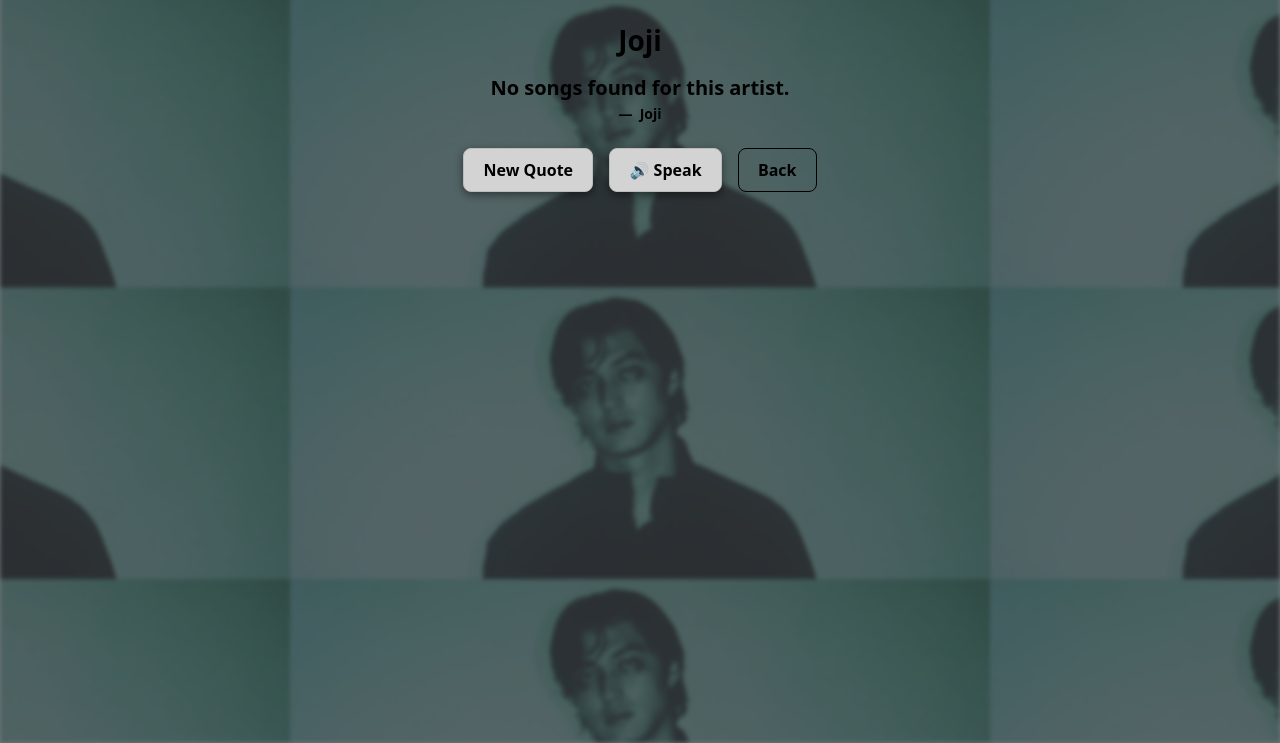
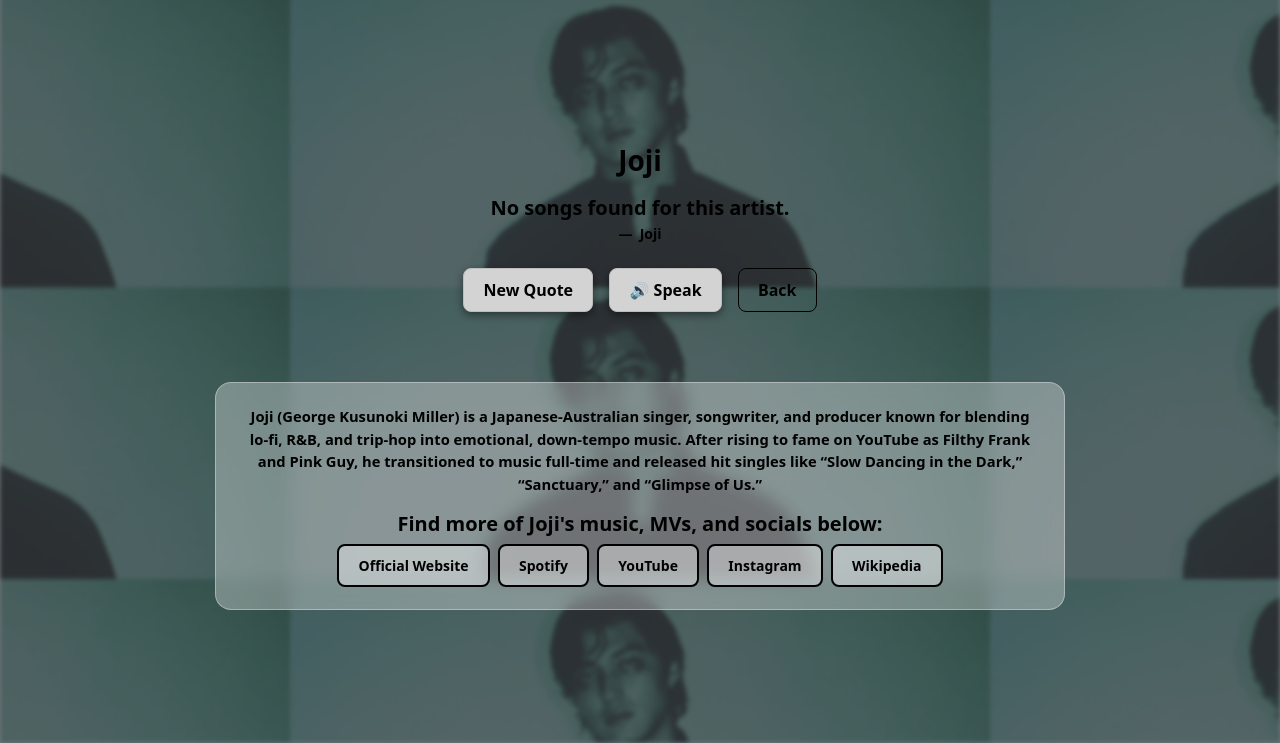
Before and after one commit to aptgarcia/205ArtistProject, a Flask app: page /celebrity/joji in a window 1280 px wide. Shown: the part 57-800 px from the top of the page. Run offline with Flask 3, Linux system fonts and the light colour scheme; data that the repository does not hold is empty.

Commit message:
Added more adjustments for joji.html webpage inlcuding an about panel/ linking Joji's socials(Youtube, Spotifty, Instagram, Wikipedia and  and updated notes/comments for app.py/site.css where ChatGPT helped guide and fix bugs with the webpage. All code was reviewed, adapted, and integrated by our project team before finalizing the project.

```diff
--- a/app.py
+++ b/app.py
@@ -1,3 +1,15 @@
+#NOTE:
+#Some helper functions and logic in this backend app.py were developed with assistance from ChatGPT.
+#This includes structuring the Genius API calls, handling primary-artist filtering,
+#and correctly implementing the BeautifulSoup lyric-scraping function(there were alot of problems/bugs
+#with this function).
+# #These features required concepts more advanced than what we covered, including:
+# - calling the Genius API and handling dynamic JSON responses that change based on artist,
+#   song selection, or API search results,
+# - and performing HTML scraping with BeautifulSoup to extract lyric text from Genius webpages
+#   by locating specific HTML containers (<div data-lyrics-container="true">) and cleaning the output.,
+# so ChatGPT was used to help guide and fix bugs for these portions of the implementation.
+# All code was reviewed, adapted, and integrated by our project team before finalizing this project.
 from flask import Flask, render_template, jsonify, abort
 import requests
 import random
@@ -18,7 +30,7 @@ GENIUS_API_URL = "https://api.genius.com"
 GENIUS_TOKEN = "ZIAi4fLqPeoMefSqzipUPYK9ryLD-wbcN81CvWy9m4xbKzDlXB7SAx4QPJ9VwbRO"
 
 
-def genius_get(path, **params):  #using genius API examples
+def genius_get(path, **params):  #using genius API examples from their documentation https://docs.genius.com/#resources-h1
     headers = {"Authorization": f"Bearer {GENIUS_TOKEN}"}
     resp = requests.get(f"{GENIUS_API_URL}{path}", headers=headers, params=params, timeout=10)
     resp.raise_for_status()
@@ -58,6 +70,13 @@ def get_artist_songs(artist_id: int, pages: int = 3):
     return songs
 
 
+#The lyric-scraping process combines the Genius API and BeautifulSoup.
+#The Genius API is used only to discover songs and retrieve their official
+#Genius webpage URLs (the API does not provide lyric text). Once we have the
+#correct URL for a song, BeautifulSoup loads the webpage and extracts the
+#actual lyric lines from <div data-lyrics-container="true"> elements.
+#This hybrid API + scraping approach is required because free Genius API
+#access does not include lyrical content.
 def scrape_two_lyric_lines(song_url: str):
     #Extract two consecutive lyric lines from the actual song lyrics only.
     #Uses Genius lyric containers (<div data-lyrics-container="true">) Skips section headers like [Chorus], [Verse 1], and very short filler lines.
--- a/static/css/site.css
+++ b/static/css/site.css
@@ -1,5 +1,6 @@
-/*This site.css page that created the genius-ish Theme for the navbar on each page, and styling for the home index.html page,
-background drifting collage for joji.html was guided/generated by ChatGPT */
+/*This site.css(cascading style sheet) was guided by ChatGPT and implemented the genius-ish Theme for
+the navbar on each page, and styling for the homepage artist card layout in index.html webpage,
+and background drifting collage/buttons for joji.html. */
 
 /* ===== Genius-ish Bright Theme (Navbar + Index) ===== */
 :root {
@@ -17,10 +18,8 @@ body {
     "Helvetica Neue", Arial, sans-serif;
 }
 
-/* ========================= */
-/* NAVBAR (applies everywhere) */
-/* ========================= */
 
+/* NAVBAR (applies on all webpages) */
 .genius-navbar {
   background-color: var(--g-yellow);
   border-bottom: 3px solid var(--g-black);
@@ -65,10 +64,8 @@ body {
   text-transform: uppercase;
 }
 
-/* ========================= */
+
 /* INDEX PAGE ONLY (home-page) */
-/* ========================= */
-
 body.home-page {
   background-color: var(--g-lightgrey);
   color: var(--g-black);
@@ -166,10 +163,7 @@ body.home-page .artist-card-top img {
 }
 
 
-/* ========================================= */
 /* JOJI PAGE — DARK / GRUNGY COLLAGE + VERTICAL DRIFT */
-/* ========================================= */
-
 body.joji-page {
   min-height: 100vh;
   position: relative;
@@ -213,10 +207,7 @@ body.joji-page .blockquote-footer {
   text-shadow: none !important; /* remove all halos */
 }
 
-/* ============================== */
-/* BUTTONS — dark unified theme   */
-/* ============================== */
-
+/* JOJI BUTTONS — dark theme   */
 body.joji-page #btn-new,
 body.joji-page #btn-tts {
   background-color: #d3d3d3;
@@ -254,3 +245,64 @@ body.joji-page a.btn-outline-dark:hover {
   from { background-position: center 0px; }
   to   { background-position: center 400px; }
 }
+
+/* ========================================= */
+/* JOJI PAGE — GLASS PANEL FOR ABOUT/LINKS  */
+/* ========================================= */
+
+body.joji-page .joji-panel {
+  background: rgba(255, 255, 255, 0.32);
+  backdrop-filter: blur(8px);
+  border-radius: 16px;
+  padding: 22px 28px;
+  margin-top: 35px;
+  margin-bottom: 30px;
+  max-width: 850px;
+  margin-left: auto;
+  margin-right: auto;
+  border: 1px solid rgba(255,255,255,0.35);
+}
+
+body.joji-page .joji-about-text {
+  font-size: 0.92rem;
+  line-height: 1.55;
+  font-weight: 700;
+  color: #000;
+}
+
+body.joji-page .joji-links-header {
+  font-weight: 900;
+  color: #000;
+  margin-top: 10px;
+}
+
+body.joji-page .joji-links-description {
+  font-size: 0.9rem;
+  color: #000;
+  margin-bottom: 15px;
+  font-weight: 600;
+}
+
+/* Make the link buttons look clean inside the glass panel */
+body.joji-page .joji-panel .btn-outline-dark {
+  border-width: 2px;
+  font-weight: 700;
+  color: #000 !important;
+  border-color: #000 !important;
+  background: rgba(255,255,255,0.4);
+}
+
+body.joji-page .joji-panel .btn-outline-dark:hover {
+  background: rgba(0,0,0,0.12);
+  color: #000 !important;
+}
+
+/* Push all Joji content downward so it sits nicely over the collage */
+body.joji-page .joji-content-wrapper {
+  margin-top: 120px;      /* adjust to 100–180px depending on your taste */
+}
+
+/* Push the glass panel down even more for visual balance */
+body.joji-page .joji-panel {
+  margin-top: 70px;       /* adjust to 50–120px for perfect centering */
+}
--- a/templates/finneas.html
+++ b/templates/finneas.html
@@ -2,7 +2,6 @@
 {% extends 'base.html' %}
 
 {% block content %}
-<!--  Keep/do not change anything above this line -->
 <style>
   body { background-color: tan; }
 </style>
@@ -68,12 +67,11 @@
     Back
   </a>
 </div>
-<!--  Keep/do not change anything below this line -->
 {% endblock %}
 
 {% block extra_scripts %}
 <script>
-  // Preferred TTS voice for Finneas
+  //Preferred TTS voice for Finneas
   window.preferredVoiceName = "Microsoft David - English (United States)";
 </script>
 {% endblock %}
--- a/templates/joji.html
+++ b/templates/joji.html
@@ -3,6 +3,9 @@
 {% block body_class %}joji-page{% endblock %}
 
 {% block content %}
+
+<!-- Wrapper to center all Joji content on the webpage-->
+<div class="joji-content-wrapper">
 
 <h1 class="h3 text-center mb-3">{{ celeb.name }}</h1>
 
@@ -23,10 +26,64 @@
 </figure>
 
 <div class="d-flex justify-content-center gap-3 mt-4">
-  <button id="btn-new" class="btn btn-primary" data-slug="{{ slug }}">New Quote</button>
-  <button id="btn-tts" class="btn btn-secondary">🔊 Speak</button>
+  <button id="btn-new" class="btn btn-primary" data-slug="{{ slug }}">
+    New Quote
+  </button>
+  <button id="btn-tts" class="btn btn-secondary">
+    🔊 Speak
+  </button>
   <a href="/" class="btn btn-outline-dark">Back</a>
 </div>
+
+
+<!-- JOJI GLASS PANEL (ABOUT + SOCIALS)                      -->
+<div class="joji-panel text-center">
+
+  <!-- ABOUT TEXT -->
+  <p class="joji-about-text">
+    Joji (George Kusunoki Miller) is a Japanese-Australian singer, songwriter, and producer
+    known for blending lo-fi, R&B, and trip-hop into emotional, down-tempo music. After rising
+    to fame on YouTube as Filthy Frank and Pink Guy, he transitioned to music full-time and
+    released hit singles like “Slow Dancing in the Dark,” “Sanctuary,” and “Glimpse of Us.”
+  </p>
+
+  <!-- SOCIALS/LINKS -->
+  <h2 class="h5 joji-links-header">Find more of Joji's music, MVs, and socials below:</h2>
+
+  <div class="d-flex flex-wrap justify-content-center gap-2">
+    <a href="https://jojimusic.com/" target="_blank" rel="noopener"
+       class="btn btn-sm btn-outline-dark">
+      Official Website
+    </a>
+
+    <a href="https://open.spotify.com/artist/7qdOxiseFxvelVIpiL3WIY"
+       target="_blank" rel="noopener"
+       class="btn btn-sm btn-outline-dark">
+      Spotify
+    </a>
+
+    <a href="https://www.youtube.com/joji"
+       target="_blank" rel="noopener"
+       class="btn btn-sm btn-outline-dark">
+      YouTube
+    </a>
+
+    <a href="https://www.instagram.com/sushitrash/"
+       target="_blank" rel="noopener"
+       class="btn btn-sm btn-outline-dark">
+      Instagram
+    </a>
+
+    <a href="https://en.wikipedia.org/wiki/Joji_(musician)"
+       target="_blank" rel="noopener"
+       class="btn btn-sm btn-outline-dark">
+      Wikipedia
+    </a>
+  </div>
+
+</div>
+
+</div>  <!-- END joji-content-wrapper -->
 
 {% endblock %}
 
--- a/templates/taylor-swift.html
+++ b/templates/taylor-swift.html
@@ -96,7 +96,7 @@
 
 {% block extra_scripts %}
 <script>
-  // Preferred female voice for Taylor Swift pages
+  //Preferred female TTS for Taylor Swift pages
   window.preferredVoiceName = "Microsoft Zira - English (United States)";
 </script>
 {% endblock %}
--- a/templates/travis-scott.html
+++ b/templates/travis-scott.html
@@ -1,7 +1,6 @@
 {% extends 'base.html' %}
 
 {% block content %}
-<!--  Keep/do not change anything above this line -->
 
 <!--  TRAVIS IMAGE SECTION -->
 <div class="text-center mb-4">
@@ -83,7 +82,6 @@
   <p style="color: white;">- via Wikipedia</p>
 </div>
 
-<!--  Keep/do not change anything below this line -->
 {% endblock %}
 
 {% block extra_scripts %}
```
Also changed, not shown: static/js/app.js (+12 -18 lines), templates/index.html (+4 -4 lines).
